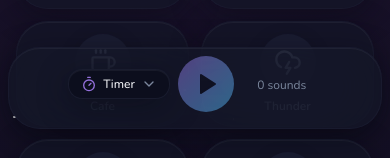
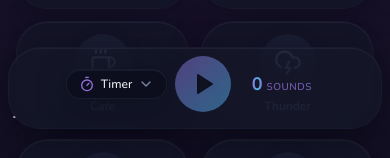
Before and after one commit to melihkochan/SleepSounds, a React (Vite) app: page / in a window 390 px wide. Shown: the part 699-857 px from the top of the page. Built offline with nearby package versions, Linux system fonts and the light colour scheme; the HTML template or start-up script is replaced by a standard one.

Commit message:
Enhance active sounds display in Index component: Updated layout to present active sound count with improved styling and responsiveness. Added visual separation for better user experience and clarity.

```diff
--- a/src/pages/Index.tsx
+++ b/src/pages/Index.tsx
@@ -408,10 +408,20 @@ const Index = () => {
                 />
               )}
 
-              <div className="text-center min-w-[80px]">
-                <span className="text-xs text-muted-foreground">
-                  {activeSounds.length} {activeSounds.length === 1 ? t("common.sound") : t("common.sounds")}
-                </span>
+              <div className="text-center min-w-[85px] sm:min-w-[95px]">
+                <div className="flex flex-col items-center gap-0.5">
+                  <div className="flex items-baseline gap-1">
+                    <span className="text-lg sm:text-xl font-bold bg-gradient-to-r from-primary via-accent to-primary bg-clip-text text-transparent tabular-nums">
+                      {activeSounds.length}
+                    </span>
+                    <span className="text-[10px] sm:text-xs font-medium text-primary/80 uppercase tracking-wider">
+                      {activeSounds.length === 1 ? t("common.sound") : t("common.sounds")}
+                    </span>
+                  </div>
+                  {activeSounds.length > 0 && (
+                    <div className="w-8 h-0.5 bg-gradient-to-r from-transparent via-primary to-transparent rounded-full" />
+                  )}
+                </div>
               </div>
             </div>
 
```
